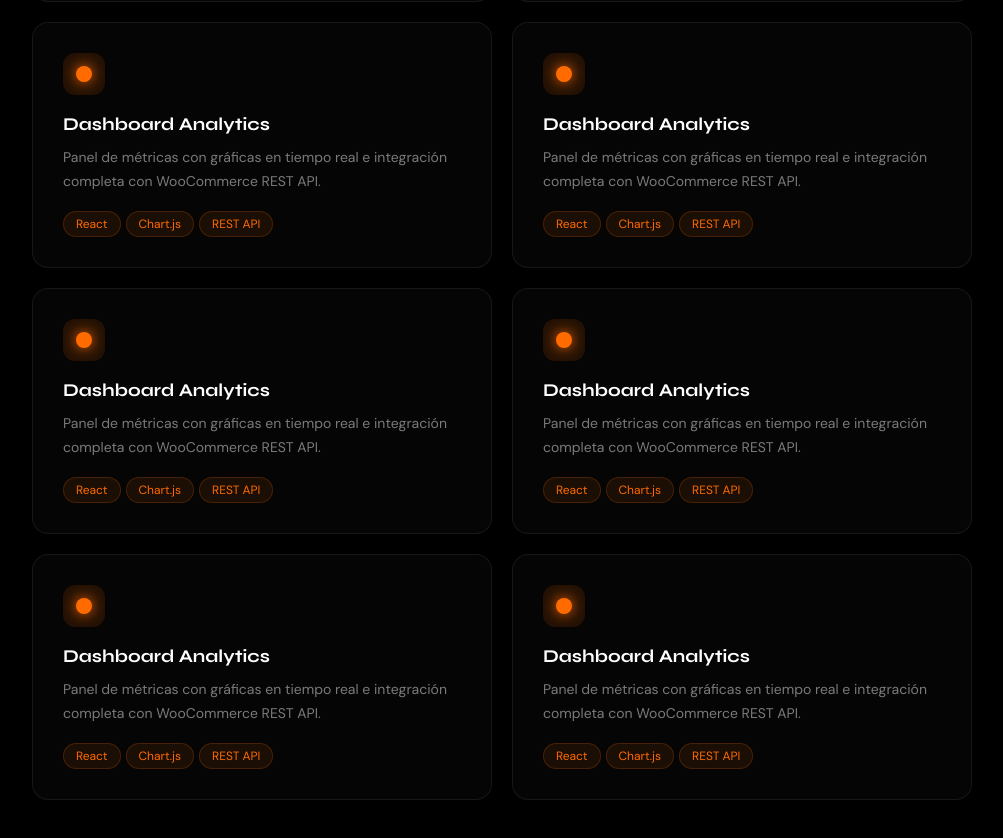
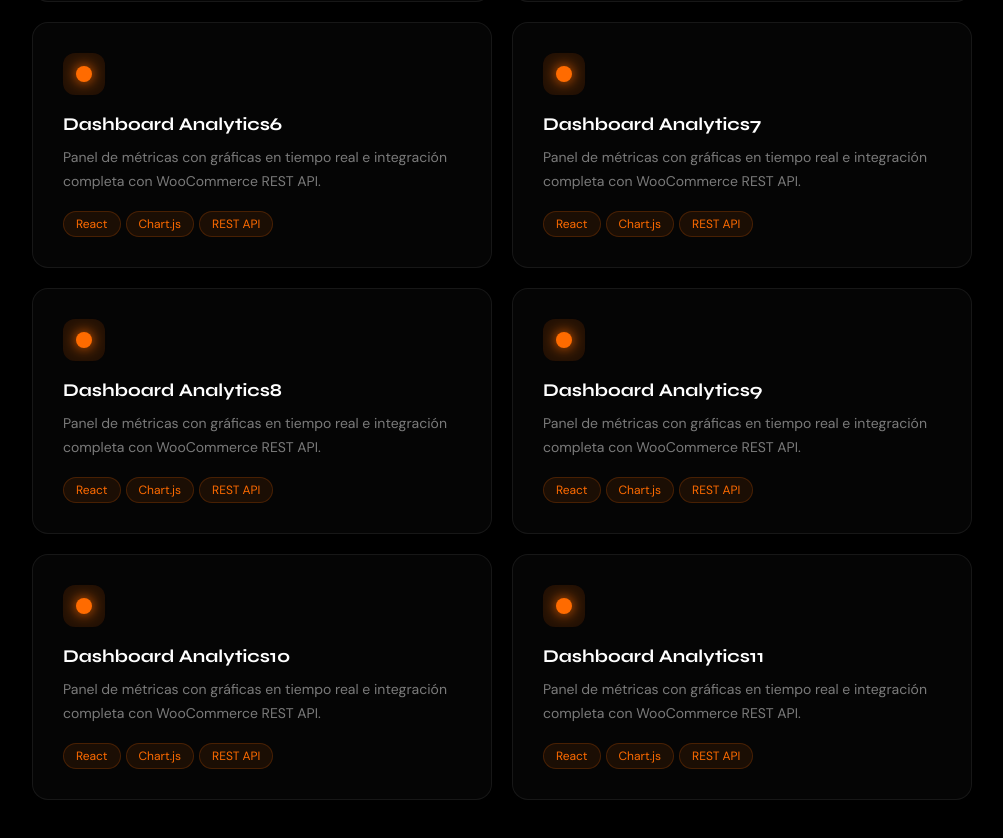
Before and after one commit to Juancarlos-Pal/CP-Portafolio, a React (Vite) app: page / in a window 1280 px wide. Shown: the part 2927-3765 px from the top of the page, without its empty margins (138-1141 px from the left). Built offline with nearby package versions, Linux system fonts and the light colour scheme.

Commit message:
se agregaron proyectos al componente projects con diferente nombre

```diff
--- a/src/components/Projects.jsx
+++ b/src/components/Projects.jsx
@@ -18,37 +18,37 @@ const projects = [
     tags: ['WordPress', 'ACF', 'Maps API'],
   },
   {
-    title: 'Dashboard Analytics',
+    title: 'Dashboard Analytics5',
     desc: 'Panel de métricas con gráficas en tiempo real e integración completa con WooCommerce REST API.',
     tags: ['React', 'Chart.js', 'REST API'],
   },
   {
-    title: 'Dashboard Analytics',
+    title: 'Dashboard Analytics6',
     desc: 'Panel de métricas con gráficas en tiempo real e integración completa con WooCommerce REST API.',
     tags: ['React', 'Chart.js', 'REST API'],
   },
   {
-    title: 'Dashboard Analytics',
+    title: 'Dashboard Analytics7',
     desc: 'Panel de métricas con gráficas en tiempo real e integración completa con WooCommerce REST API.',
     tags: ['React', 'Chart.js', 'REST API'],
   },
   {
-    title: 'Dashboard Analytics',
+    title: 'Dashboard Analytics8',
     desc: 'Panel de métricas con gráficas en tiempo real e integración completa con WooCommerce REST API.',
     tags: ['React', 'Chart.js', 'REST API'],
   },
   {
-    title: 'Dashboard Analytics',
+    title: 'Dashboard Analytics9',
     desc: 'Panel de métricas con gráficas en tiempo real e integración completa con WooCommerce REST API.',
     tags: ['React', 'Chart.js', 'REST API'],
   },
   {
-    title: 'Dashboard Analytics',
+    title: 'Dashboard Analytics10',
     desc: 'Panel de métricas con gráficas en tiempo real e integración completa con WooCommerce REST API.',
     tags: ['React', 'Chart.js', 'REST API'],
   },
   {
-    title: 'Dashboard Analytics',
+    title: 'Dashboard Analytics11',
     desc: 'Panel de métricas con gráficas en tiempo real e integración completa con WooCommerce REST API.',
     tags: ['React', 'Chart.js', 'REST API'],
   },
```
